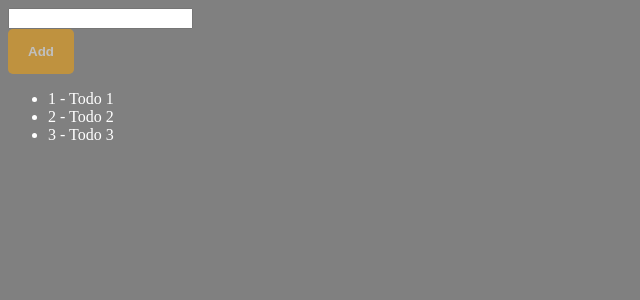
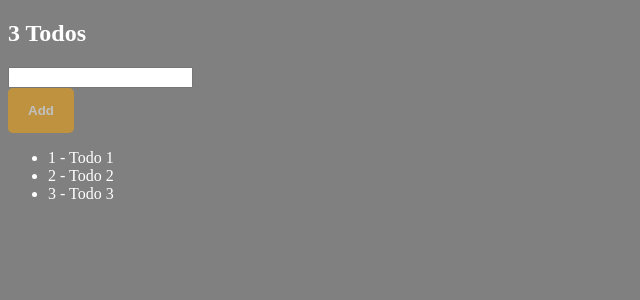
Before and after one commit to komjatiakos/svelte-course, a Svelte app: page / in a window 1280 px wide. Shown: the top 300 px of the page, without its empty margins (0-640 px from the left). Built offline with nearby package versions, Linux system fonts and the light colour scheme.

Commit message:
who controlls the todos

```diff
--- a/src/App.svelte
+++ b/src/App.svelte
@@ -1,7 +1,7 @@
 <script>
     import TodoList from "./lib/TodoList.svelte";
     import {v4 as uuid} from "uuid";
-    const todos = [
+    let todos = [
         {
             id:uuid(),
             title:"Todo 1",
@@ -18,6 +18,7 @@
             completed:false
         }
     ]
+    $:console.log(todos);
     /*
     import Counter from "./lib/Counter.svelte";
     import Button from "./lib/Button.svelte";
@@ -50,6 +51,7 @@
     </div>
     Button text
 </Button>-->
-<TodoList {todos}/>
+<h2> {todos.length} Todos</h2>
+<TodoList bind:todos/>
 <style>
 </style>
```
